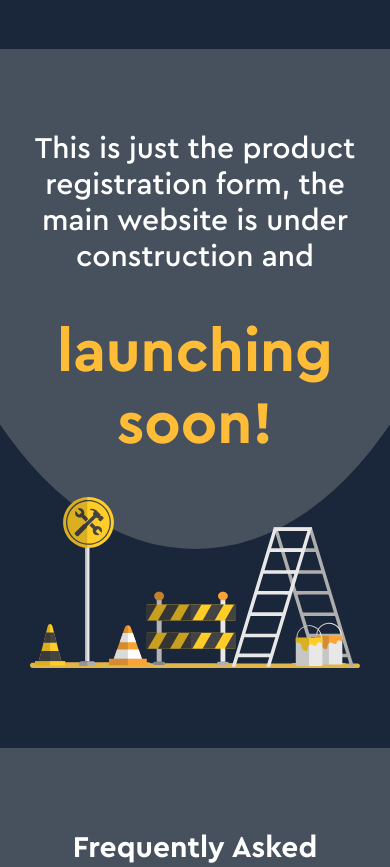
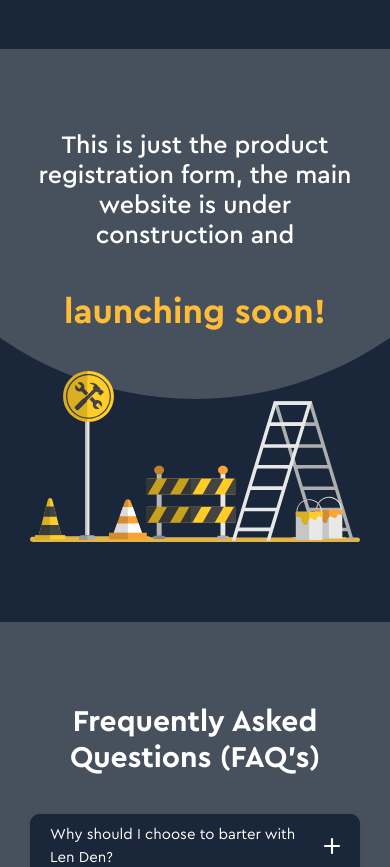
Before and after one commit to TheDemon12/lenden-coming-soon-v2, a React (Create React App) app: page / in a window 390 px wide. Shown: the part 2780-3647 px from the top of the page. Built offline with nearby package versions, Linux system fonts and the light colour scheme.

Commit message:
launchingSoon: make it responsive for mobile
Signed-off-by: kartik <kartikbhalla12@gmail.com>

```diff
--- a/src/scss/home/_launchingSoon.scss
+++ b/src/scss/home/_launchingSoon.scss
@@ -9,12 +9,49 @@
 		@extend %heading2;
 		font-weight: 500;
 
+		// @media (max-width: 1200px) {
+		// 	font-size: 4.5rem;
+		// }
+		// @media (max-width: 990px) {
+		// 	font-size: 4rem;
+		// }
+
+		@media (max-width: 700px) {
+			font-size: 3.5rem;
+		}
+		@media (max-width: 500px) {
+			font-size: 3rem;
+		}
+		@media (max-width: 400px) {
+			font-size: 2.5rem;
+		}
+		@media (max-width: 350px) {
+			font-size: 2rem;
+		}
+
 		span {
 			display: block;
 			color: #ffbc36;
-			font-size: 6rem;
+			font-size: 8rem;
 			font-weight: 600;
 			margin: 4rem 0;
+
+			@media (max-width: 1200px) {
+				font-size: 6rem;
+			}
+			@media (max-width: 990px) {
+				font-size: 5.5rem;
+			}
+
+			@media (max-width: 700px) {
+				font-size: 5rem;
+			}
+			@media (max-width: 500px) {
+				font-size: 4.5rem;
+			}
+			@media (max-width: 400px) {
+				font-size: 3.5rem;
+			}
 		}
 	}
 
@@ -26,13 +63,31 @@
 		position: absolute;
 		display: block;
 		top: 0;
-		left: -10rem;
-		right: -10rem;
-		height: 50rem;
+		left: -5rem;
+		right: -5rem;
+		height: 55rem;
 		background-color: #47505d;
 		border-radius: 50% / 100%;
 		border-top-left-radius: 0;
 		border-top-right-radius: 0;
 		z-index: -1;
+
+		@media (max-width: 1500px) {
+			height: 50rem;
+		}
+		@media (max-width: 1200px) {
+			height: 45rem;
+			left: -15rem;
+			right: -15rem;
+		}
+		@media (max-width: 700px) {
+			height: 42rem;
+		}
+		@media (max-width: 500px) {
+			height: 40rem;
+		}
+		@media (max-width: 400px) {
+			height: 35rem;
+		}
 	}
 }
```
